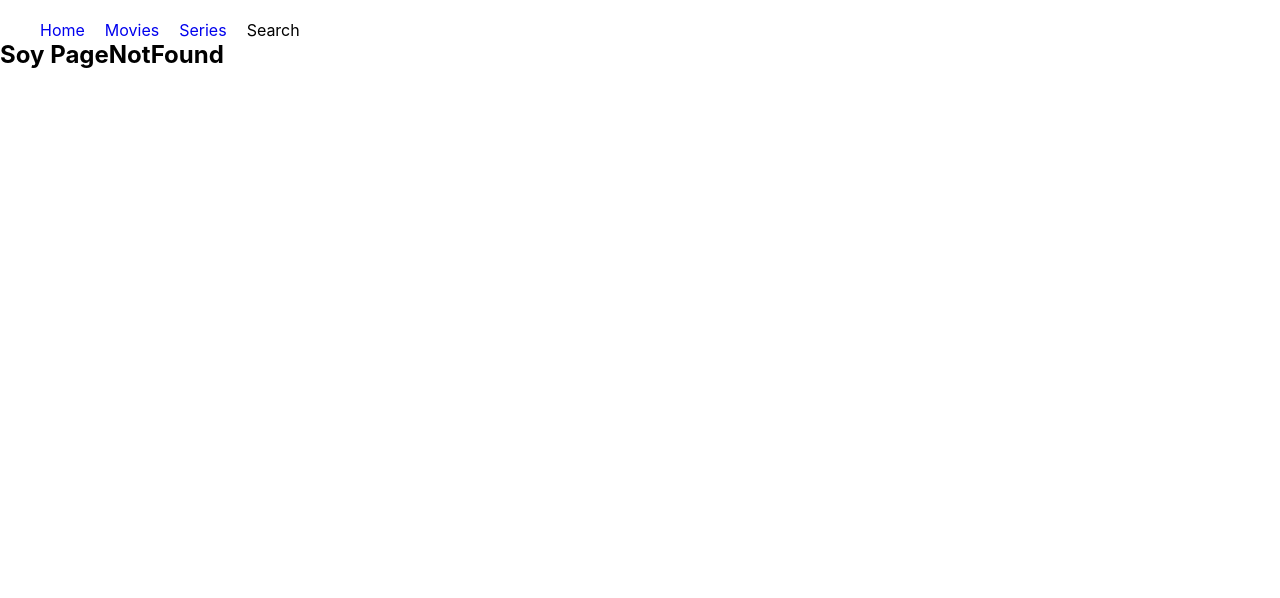
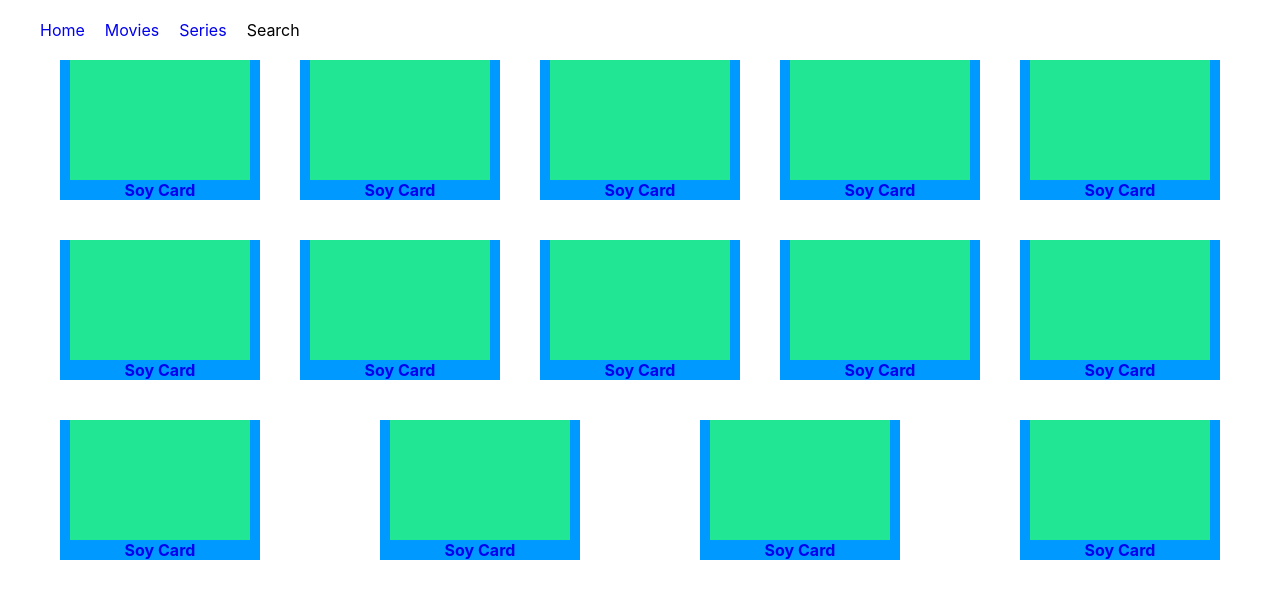
Before and after one commit to maarcf/moviesandseries, a React (Create React App) app: page /movie/1/page/1 in a window 1280 px wide. Shown: the top 598 px of the page. Built offline with nearby package versions, Linux system fonts and the light colour scheme.

Commit message:
routing is working fine

```diff
--- a/src/App.js
+++ b/src/App.js
@@ -1,4 +1,3 @@
-
 import { BrowserRouter, Route, Switch } from "react-router-dom";
 
 import Home from './views/Home';
@@ -9,6 +8,7 @@ import Series from './views/Series';
 import SeriesCategory from './views/SeriesCategory';
 import SerieDetail from './views/SerieDetail';
 import Search from './views/Search';
+import Person from './views/Person';
 import PageNotFound from './views/PageNotFound';
 import NavBar from './components/NavBar';
 
@@ -21,15 +21,16 @@ const App = () => {
       <NavBar />
       <Switch>
         <Route exact path="/" component={Home} />
-        <Route exact path="/movies" component={Movies} />
-        <Route exact path="/movies/:category/page/:pageNumber" component={MoviesCategory} />
-        <Route exact path="/movies/:id/info" component={MovieDetail} />
+        <Route exact path="/movie" component={Movies} />
+        <Route exact path="/movie/:category/page/:pageNumber" component={MoviesCategory} />
+        <Route exact path="/movie/:id/:detail" component={MovieDetail} />
         {/*Esto es repetitivo, pensar un solo componente genérico. En vez de separar movies y series
          porque son componentes y rutas iguales en estructura.*/}
-        <Route exact path="/series" component={Series} />
-        <Route exact path="/series/:category/page/:pageNumber" component={SeriesCategory} />
-        <Route exact path="/series/:id/info" component={SerieDetail} />
+        <Route exact path="/tv" component={Series} />
+        <Route exact path="/tv/:category/page/:pageNumber" component={SeriesCategory} />
+        <Route exact path="/tv/:id/info" component={SerieDetail} />
         <Route exact path="/search/:query/page/:pageNumber" component={Search} />
+        <Route exact path="/person/:id/:detail" component={Person} />
         <Route component={PageNotFound} />
       </Switch>
     </BrowserRouter>
--- a/src/components/DetailNavBar.js
+++ b/src/components/DetailNavBar.js
@@ -1,4 +1,4 @@
-import { Switch, Route, NavLink, useRouteMatch } from 'react-router-dom';
+import { Switch, Route, NavLink, useParams } from 'react-router-dom';
 
 import MovieInfo from './MovieInfo';
 import MovieSimilar from './MovieSimilar';
@@ -6,36 +6,33 @@ import MovieTrailer from './MovieTrailer';
 import MovieCast from './MovieCast';
 
 const DetailNavBar = () => {
-  const {url, path} = useRouteMatch();
-  console.log("path de NAvBar", path)
+  const { id } = useParams();
 
   return(
     <>
     <nav>
       <ul>
         <li>
-          <NavLink to={`${url}`}>INFO</NavLink>
+          <NavLink to={`/movies/${id}/info`}>INFO</NavLink>
         </li>
         <li>
-          <NavLink to={`${url}/cast`}>REPARTO</NavLink>
+          <NavLink to={`/movies/${id}/cast`}>REPARTO</NavLink>
         </li>
         <li>
-          <NavLink to={`${url}/videos`}>VIDEOS</NavLink>
+          <NavLink to={`/movies/${id}/videos`}>VIDEOS</NavLink>
         </li>
         <li>
-          <NavLink to={`${url}/similar`}>SIMILARES</NavLink>
+          <NavLink to={`/movies/${id}/similar`}>SIMILARES</NavLink>
         </li>
       </ul>
     </nav>
 
 
     <Switch>
-      <Route exact path={`${path}`}>
-        <MovieInfo />
-      </Route>
-      <Route exact path={`${path}/cast`} component={MovieCast} />
-      <Route exact path={`${path}/videos`} component={MovieTrailer} />
-      <Route exact path={`${path}/similar`} component={MovieSimilar} />
+      <Route exact path={`/movies/${id}/info`} component={MovieInfo} />
+      <Route exact path={`/movies/${id}/cast`} component={MovieCast} />
+      <Route exact path={`/movies/${id}/videos`} component={MovieTrailer} />
+      <Route exact path={`/movies/${id}/similar`} component={MovieSimilar} />
     </Switch>
     </>
   )
--- a/src/components/NavBar.js
+++ b/src/components/NavBar.js
@@ -4,15 +4,21 @@ const NavBar = () => {
   return (
     <nav>
       <ul>
-        <NavLink activeClassName="selected" exact to="/">
-          <li>Home</li>
-        </NavLink>
-        <NavLink activeClassName="selected" exact to="/movies">
-          <li>Movies</li>
-        </NavLink>
-        <NavLink activeClassName="selected" exact to="/series">
-          <li>Series</li>
-        </NavLink>
+        <li>
+          <NavLink activeClassName="selected" exact to="/">
+            Home
+          </NavLink>
+        </li>
+        <li>
+          <NavLink activeClassName="selected" exact to="/movie">
+            Movies
+          </NavLink>
+        </li>
+        <li>
+          <NavLink activeClassName="selected" exact to="/tv">
+            Series
+          </NavLink>
+        </li>
         <li>Search</li>
       </ul>
     </nav>
--- a/src/views/MovieDetail.js
+++ b/src/views/MovieDetail.js
@@ -1,10 +1,6 @@
-import { useRouteMatch } from 'react-router-dom';
-
 import DetailNavBar from '../components/DetailNavBar';
 
 const MovieDetail = () => {
-  const {path} = useRouteMatch();
-  console.log("path", path)
 
   return(
     <>
--- a/src/views/Movies.js
+++ b/src/views/Movies.js
@@ -9,16 +9,16 @@ const Movies = () => {
     <>
       <h2>Soy Movies</h2>
       {/* Category vendría desde la api. Al igual que la pag.*/}
-      <Link to={`/movies/popular/page/${number}`}>
+      <Link to={`/movie/popular/page/${number}`}>
         <MoviesCardsContainer title="Movies Populares" />
       </Link>
-      <Link to={`/movies/top_rated/page/${number}`}>
+      <Link to={`/movie/top_rated/page/${number}`}>
         <MoviesCardsContainer title="Movies Mejores Puntuadas" />
       </Link>
-      <Link to={`/movies/upcoming/page/${number}`}>
+      <Link to={`/movie/upcoming/page/${number}`}>
         <MoviesCardsContainer title="Movies A estrenarse" />
       </Link>
-      <Link to={`/movies/now_playing/page/${number}`}>
+      <Link to={`/movie/now_playing/page/${number}`}>
         <MoviesCardsContainer title="Movies En el cine" />
       </Link>
     </>
--- a/src/views/MoviesCategory.js
+++ b/src/views/MoviesCategory.js
@@ -6,6 +6,7 @@ import Card from '../components/Card';
 const MoviesCategory = () => {
 
   const params = useParams();
+  console.log(params)
 
 
   const categories = {
@@ -30,59 +31,59 @@ const MoviesCategory = () => {
       <h2>{getCategory()}</h2>
 
       <section>
-        <Link className="link-style" to="/movies/0001/info">
+        <Link className="link-style" to="/movie/0001/info">
           <Card />
         </Link>
 
-        <Link className="link-style" to="/movies/0002/info">
+        <Link className="link-style" to="/movie/0002/info">
           <Card />
         </Link>
 
-        <Link className="link-style" to="/movies/0003/info">
+        <Link className="link-style" to="/movie/0003/info">
           <Card />
         </Link>
 
-        <Link className="link-style" to="/movies/0001/info">
+        <Link className="link-style" to="/movie/0001/info">
           <Card />
         </Link>
 
-        <Link className="link-style" to="/movies/0004/info">
+        <Link className="link-style" to="/movie/0004/info">
           <Card />
         </Link>
 
-        <Link className="link-style" to="/movies/0005/info">
+        <Link className="link-style" to="/movie/0005/info">
           <Card />
         </Link>
 
-        <Link className="link-style" to="/movies/0006/info">
+        <Link className="link-style" to="/movie/0006/info">
           <Card />
         </Link>
 
-        <Link className="link-style" to="/movies/0007/info">
+        <Link className="link-style" to="/movie/0007/info">
           <Card />
         </Link>
 
-        <Link className="link-style" to="/movies/0008/info">
+        <Link className="link-style" to="/movie/0008/info">
           <Card />
         </Link>
 
-        <Link className="link-style" to="/movies/0009/info">
+        <Link className="link-style" to="/movie/0009/info">
           <Card />
         </Link>
 
-        <Link className="link-style" to="/movies/0010/info">
+        <Link className="link-style" to="/movie/0010/info">
           <Card />
         </Link>
 
-        <Link className="link-style" to="/movies/0011/info">
+        <Link className="link-style" to="/movie/0011/info">
           <Card />
         </Link>
 
-        <Link className="link-style" to="/movies/0012/info">
+        <Link className="link-style" to="/movie/0012/info">
           <Card />
         </Link>
 
-        <Link className="link-style" to="/movies/0013/info">
+        <Link className="link-style" to="/movie/0013/info">
           <Card />
         </Link>
       </section>
--- /dev/null
+++ b/src/views/Person.js
@@ -0,0 +1,7 @@
+const Person = () => {
+  return(
+    <h2>Soy persona</h2>
+  )
+}
+
+export default Person;
--- a/src/views/Series.js
+++ b/src/views/Series.js
@@ -6,13 +6,13 @@ const Series = () => {
   return(
     <>
       <h2>Soy Series</h2>
-      <Link to={`/series/popular/page/${number}`}>
+      <Link to={`/tv/popular/page/${number}`}>
         <p>Series Populares</p>
       </Link>
-      <Link to={`/series/top_rated/page/${number}`}>
+      <Link to={`/tv/top_rated/page/${number}`}>
         <p>Series Mejores Punuadas</p>
       </Link>
-      <Link to={`/series/on_the_air/page/${number}`}>
+      <Link to={`/tv/on_the_air/page/${number}`}>
         <p>Series A estrenarsea</p>
       </Link>
     </>
```
